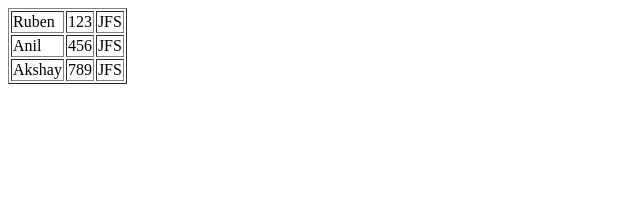
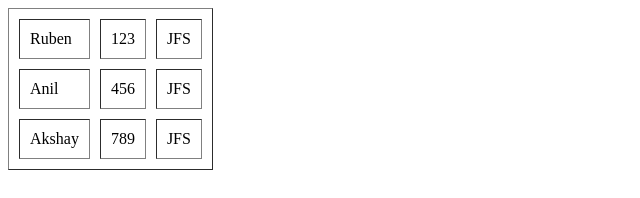
Before and after one commit to ruben-3033/FRONTEND, a plain HTML site: page Tables/index.html in a window 1280 px wide. Shown: the whole page, without its empty margins (0-640 px from the left). Drawn offline with Linux system fonts and the light colour scheme.

Commit message:
padding&spacing

```diff
--- a/Tables/index.html
+++ b/Tables/index.html
@@ -6,7 +6,7 @@
     <title>Document</title>
 </head>
 <body>
-    <table border="1">
+    <table border="1" cellpadding="10" cellspacing="10">
         <tr>
             <td>Ruben</td>
             <td>123</td>
```
